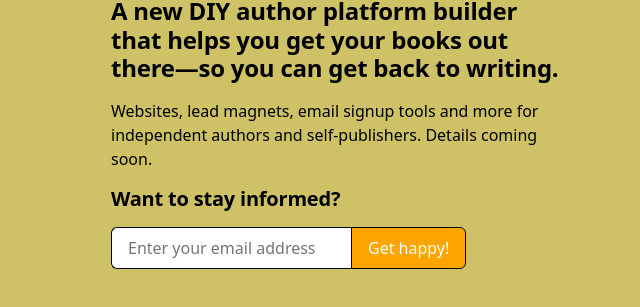
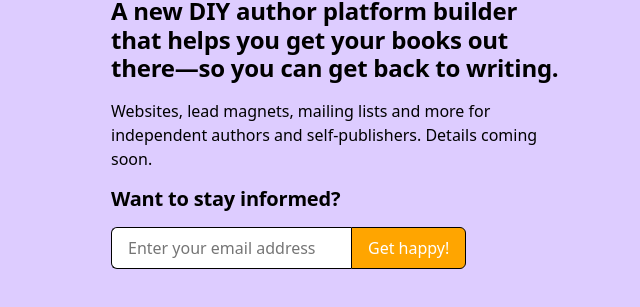
Before and after one commit to ericbutler555/authorhappy, a plain HTML site: page index.html in a window 1280 px wide. Shown: the part 311-618 px from the top of the page, without its empty margins (304-944 px from the left). Drawn offline with Linux system fonts and the light colour scheme.

Commit message:
Change bg color and text

```diff
--- a/css/styles.css
+++ b/css/styles.css
@@ -14,7 +14,7 @@ body {
   min-height: 100vh;
   margin: 0;
   padding: 3.6rem 2.4rem;
-  background-color: #cfc166;
+  background-color: #dcf;
   font-family: system-ui, -apple-system, BlinkMacSystemFont, Roboto, sans-serif;
   font-size: 1.6rem;
   line-height: 1.5;
--- a/index.html
+++ b/index.html
@@ -25,7 +25,7 @@
     <div class="container">
       <h1>#AuthorHappy</h1>
       <h2>A new DIY author platform builder that helps you get your books out there&mdash;so you can get back to writing.</h2>
-      <p>Websites, lead magnets, email signup tools and more for independent authors and self-publishers. Details coming soon.</p>
+      <p>Websites, lead magnets, mailing lists and more for independent authors and self-publishers. Details coming soon.</p>
       <h2 style="font-size: 2rem">Want to stay informed?</h2>
       <form method="post" action="https://formspree.io/f/xbjejyyd">
         <input name="email" type="email" id="email" placeholder="Enter your email address" required />
```
